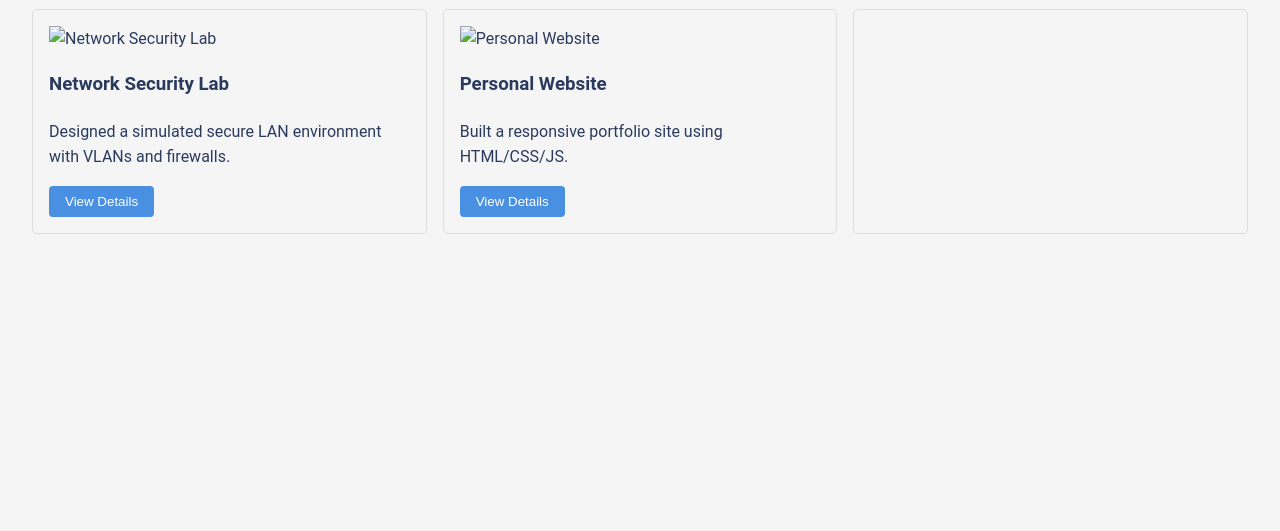
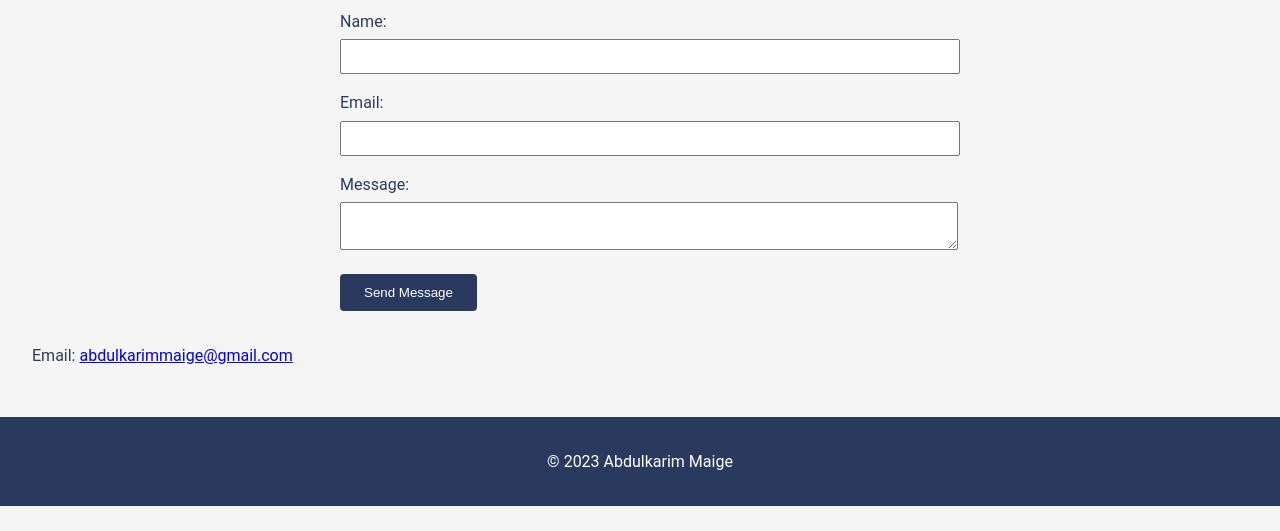
Before and after one commit to kisotokopwi/portfolio-website, a plain HTML site: page contact.html in a window 1280 px wide. Shown: the part 269-800 px from the top of the page. Drawn offline with Linux system fonts and the light colour scheme.

Commit message:
Initial commit

```diff
--- a/contact.html
+++ b/contact.html
@@ -1,13 +1,11 @@
 <!DOCTYPE html>
 <html lang="en">
-
 <head>
     <meta charset="UTF-8">
     <meta name="viewport" content="width=device-width, initial-scale=1.0">
-    <title>My Portfolio</title>
+    <title>Contact Me</title>
     <link rel="stylesheet" href="assets/css/styles.css">
 </head>
-
 <body>
     <header>
         <h1>Abdulkarim Maige</h1>
@@ -22,19 +20,26 @@
         </nav>
     </header>
     <main>
-        <h2>My Projects</h2>
-        <div class="projects-container">
-            <div class="project">
-                <img src="assets/images/project1.jpg" alt="Network Security Lab">
-                <h3>Network Security Lab</h3>
-                <p>Designed a simulated secure LAN environment with VLANs and firewalls.</p>
-                <button class="view-button">View Details</button>
-            </div>
-            <div class="project">
-                <img src="assets/images/project2.jpg" alt="Personal Website">
-                <h3>Personal Website</h3>
-                <p>Built a responsive portfolio site using HTML/CSS/JS.</p>
-                <button class="view-button">View Details</button>
-            </div>
-            <div class="project">
-                <img src="assets/images/project3.jpg"
+        <h2>Contact Me</h2>
+        <form id="contact-form" onsubmit="return validateForm()">
+            <label for="name">Name:</label>
+            <input type="text" id="name" required>
+
+            <label for="email">Email:</label>
+            <input type="email" id="email" required>
+
+            <label for="message">Message:</label>
+            <textarea id="message" required></textarea>
+
+            <button type="submit">Send Message</button>
+        </form>
+        <div class="contact-info">
+            <p>Email: <a href="mailto:abdulkarimmaige@gmail.com">abdulkarimmaige@gmail.com</a></p>
+        </div>
+    </main>
+    <footer>
+        <p>&copy; 2023 Abdulkarim Maige</p>
+    </footer>
+    <script src="assets/js/script.js"></script>
+</body>
+</html>
```
Also changed, not shown: 1 other file.
